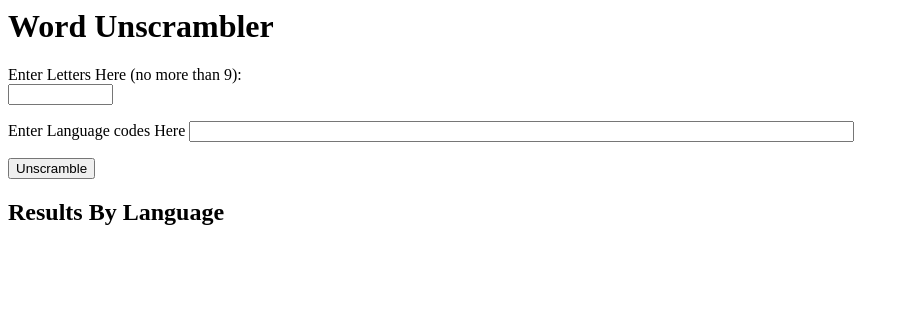
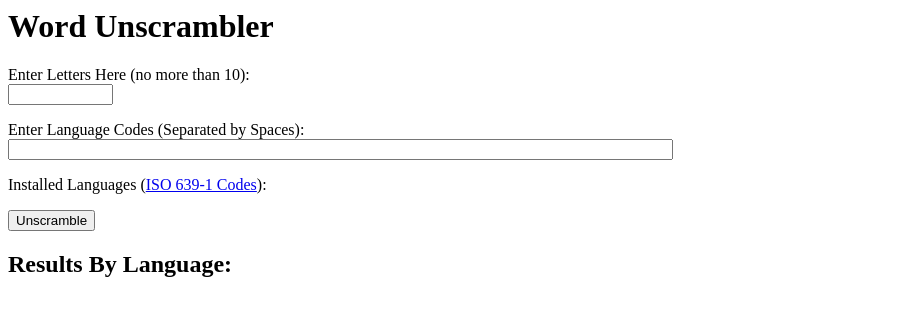
Before and after one commit to MeadeRobert/word_unscrambler, a Flask app: template app/templates/index.html in a window 1280 px wide. Shown: the top 316 px of the page, without its empty margins (0-909 px from the left). Run offline with Flask 2, Linux system fonts and the light colour scheme; the template is opened without the code that fills it: values that come from a table or form of the project are taken from there, others are empty.

Commit message:
added dictionary list to webpage and organized results better by length and language

```diff
--- a/app/templates/index.html
+++ b/app/templates/index.html
@@ -6,15 +6,20 @@
   <form action="" method="post" name="login">
       {{ form.hidden_tag() }}
       <p>
-        Enter Letters Here (no more than 9):<br>
+        Enter Letters Here (no more than 10):<br>
         {{ form.letters(size=10) }}<br>
       </p>
       <p>
-        Enter Language codes Here
+        Enter Language Codes (Separated by Spaces):<br>
         {{ form.languages(size=80) }}<br>
       </p>
+      <p>Installed Languages (<a href="https://www.w3schools.com/tags/ref_language_codes.asp">ISO 639-1 Codes</a>):<br>
+        {% for lang in languages %}
+        <tb>{{lang}}</tb>
+        {% endfor %}
+      </p>
       <p><input type="submit" value="Unscramble"></p>
-      <h2>Results By Language</h2>
+      <h2>Results By Language:</h2>
       <p> {{ results }} </p>
    </form>
 {% endautoescape %}
--- a/app/templates/results.html
+++ /dev/null
@@ -1,4 +0,0 @@
-{% extends "base.html" %}
-
-{% block content %}
-{% endblock %}
```
Also changed, not shown: app/views.py (+14 -3 lines), 1 other file.
